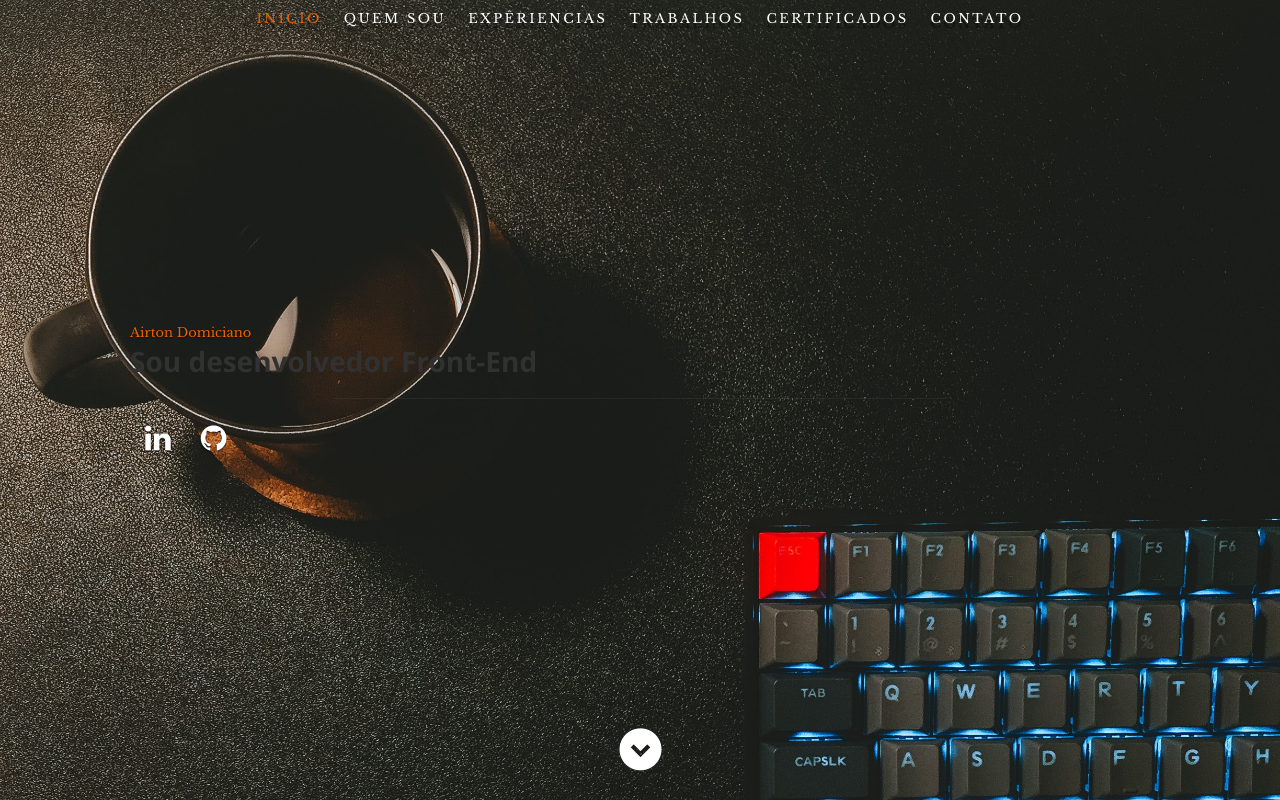
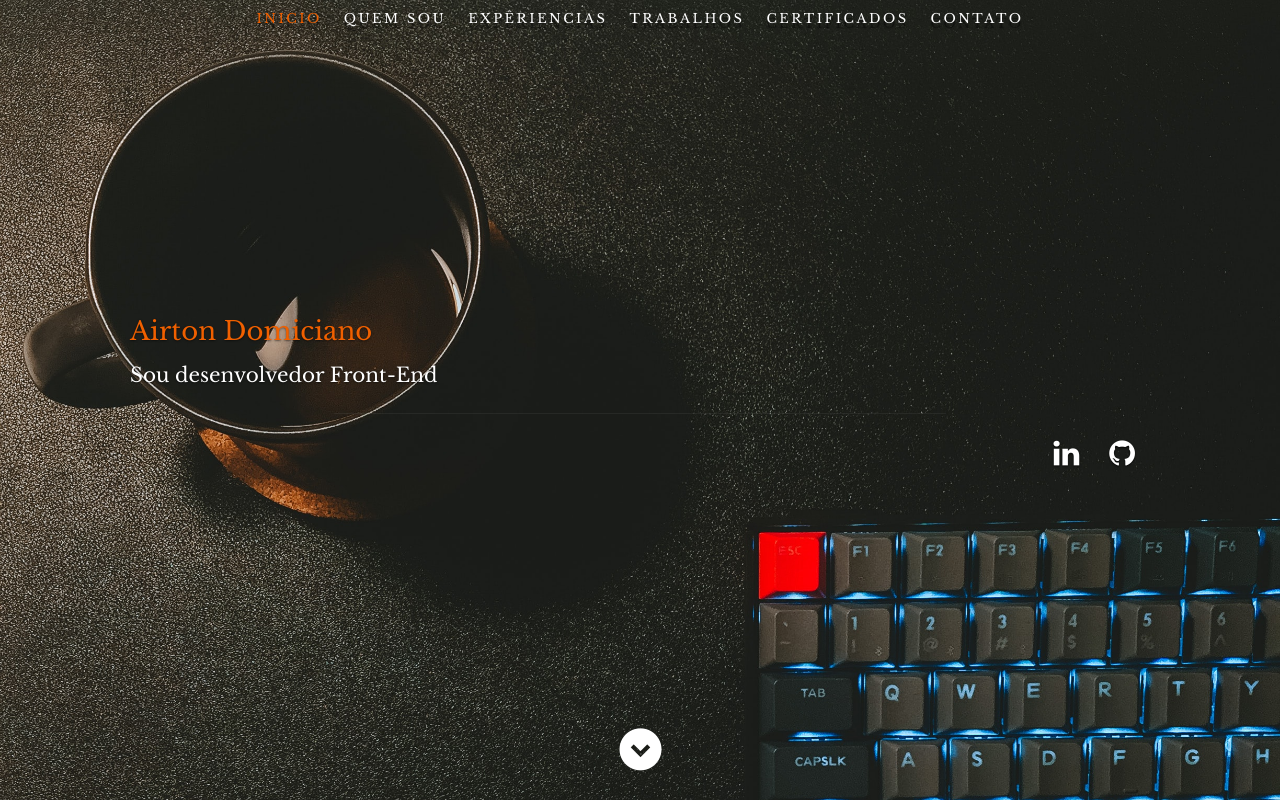
Before and after one commit to AirtonDomiciano/portfolio, a React (Create React App) app: page / in a window 1280 px wide. Built offline with nearby package versions, Linux system fonts and the light colour scheme.

Commit message:
header 02

```diff
--- a/public/css/layout.css
+++ b/public/css/layout.css
@@ -64,13 +64,23 @@ header .banner-text h1 {
    margin: 0 auto 18px auto;
    text-shadow: 0px 1px 3px rgba(0, 0, 0, .8);
 }
-header .banner-text h3 {
-   font: 13px/1.7em 'librebaskerville-regular', serif;
+header .banner-text h2 {
+   font: 26px/1.9em 'librebaskerville-regular', serif;
    color: #F06000;
    margin: 0 auto;
    width: 100%;
    text-shadow: 0px 1px 2px rgba(0, 0, 0, .5);
 }
+header .banner-text h3 {
+   font: 20px/1.9em 'librebaskerville-regular', serif;
+   color: #FFFFFF;
+   margin: 0 auto;
+   width: 100%;
+   text-shadow: 0px 1px 2px rgba(0, 0, 0, .5);
+}
+
+
+
 header .banner-text h3 span,
 header .banner-text h3 a {
    color: #fff;
@@ -88,6 +98,7 @@ header .social {
    padding: 0;
    font-size: 30px;
    text-shadow: 0px 1px 2px rgba(0, 0, 0, .8);
+   text-align: right;
 }
 header .social li {
    display: inline-block;
@@ -95,7 +106,7 @@ header .social li {
    padding: 0;
 }
 header .social li a { color: #fff; }
-header .social li a:hover { color: #11ABB0; }
+header .social li a:hover { color: #F06000; }
 
 /* scrolldown link */
 header .scrolldown a {
@@ -117,7 +128,7 @@ header .scrolldown a {
    -o-transition: all .3s ease-in-out;
    transition: all .3s ease-in-out;
 }
-header .scrolldown a:hover { color: #11ABB0; }
+header .scrolldown a:hover { color: #F06000; }
 
 /* primary navigation
 --------------------------------------------------------------------- */
--- a/src/components/header/header.js
+++ b/src/components/header/header.js
@@ -48,13 +48,13 @@ export function Header(props) {
 
         <div className="row banner">
           <div className="banner-text">
-            <div className="col-sm-12">
-              <h3 className="my-name">{name}</h3>
-              <h2> Sou desenvolvedor Front-End</h2>
+            <div className="">
+              <h2>{name}</h2>
+              <h3> Sou desenvolvedor Front-End</h3>
 
               <hr />
             </div>
-            <div className="col-sm-12">
+            <div className="">
               <ul className="social">
                 {socialLinks &&
                   socialLinks.map((item) => {
```
